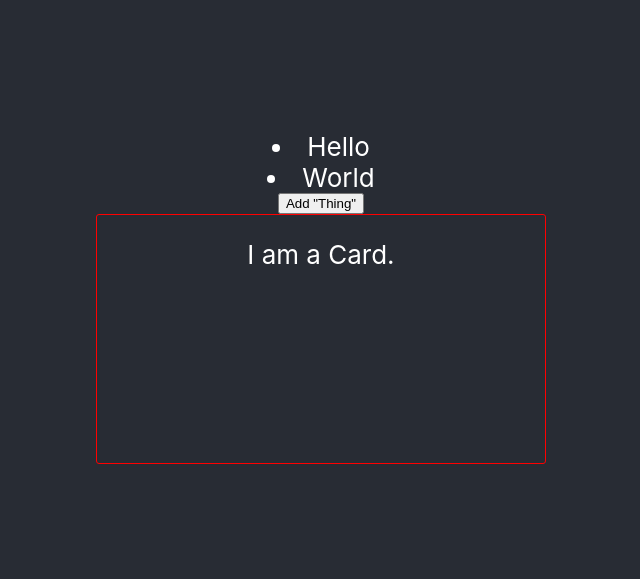
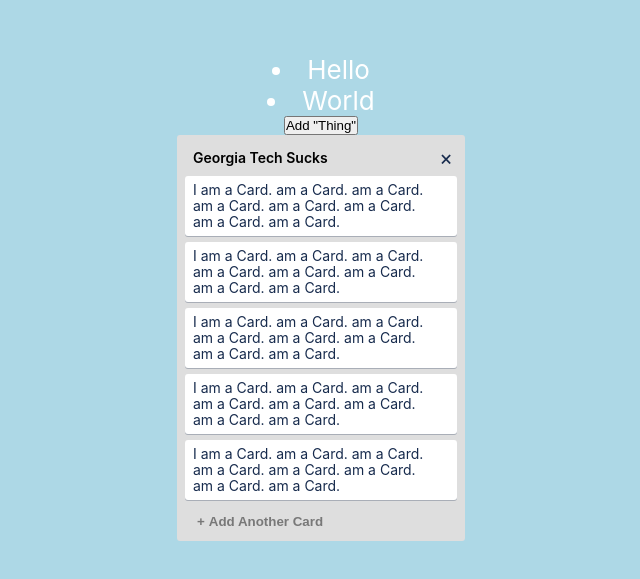
Before and after one commit to thescripted/trello_client, a React (Create React App) app: page / in a window 1280 px wide. Shown: the part 103-682 px from the top of the page, without its empty margins (319-959 px from the left). Built offline with nearby package versions, Linux system fonts and the light colour scheme.

Commit message:
Rough layout, CSS styling

```diff
--- a/src/App.css
+++ /dev/null
@@ -1,38 +0,0 @@
-.App {
-  text-align: center;
-}
-
-.App-logo {
-  height: 40vmin;
-  pointer-events: none;
-}
-
-@media (prefers-reduced-motion: no-preference) {
-  .App-logo {
-    animation: App-logo-spin infinite 20s linear;
-  }
-}
-
-.App-header {
-  background-color: #282c34;
-  min-height: 100vh;
-  display: flex;
-  flex-direction: column;
-  align-items: center;
-  justify-content: center;
-  font-size: calc(10px + 2vmin);
-  color: white;
-}
-
-.App-link {
-  color: #61dafb;
-}
-
-@keyframes App-logo-spin {
-  from {
-    transform: rotate(0deg);
-  }
-  to {
-    transform: rotate(360deg);
-  }
-}
--- a/src/App.js
+++ b/src/App.js
@@ -1,7 +1,7 @@
 import React from "react"
-import "./App.css"
 import { observer } from "mobx-react"
 import Card from "./components/Card"
+import List from "./components/List"
 
 export const App = observer(({ store }) => {
   window.store = store
@@ -12,7 +12,7 @@
           <li key={index}>{item}</li>
         ))}
         <button onClick={() => store.data.push("Thing")}> Add "Thing" </button>
-        <Card />
+        <List />
       </header>
     </div>
   )
--- a/src/components/Card.js
+++ b/src/components/Card.js
@@ -1,8 +1,23 @@
-import React from "react"
+import React, { useState } from "react"
 import styles from "../css/Card.module.css"
 
 const Card = () => {
-  return <div className={styles.card}>I am a Card.</div>
+  const [hovered, setHovered] = useState(false)
+  return (
+    <div
+      className={styles.component}
+      onMouseOver={() => setHovered(true)}
+      onMouseLeave={() => setHovered(false)}
+    >
+      <span className={styles.maintext}>
+        I am a Card. am a Card. am a Card. am a Card. am a Card. am a Card. am a Card. am a Card.
+      </span>
+      <span
+        className={hovered ? styles.icon : styles.iconspace}
+        onClick={() => console.log("Delete")}
+      ></span>
+    </div>
+  )
 }
 
 export default Card
--- /dev/null
+++ b/src/components/List.js
@@ -0,0 +1,39 @@
+import React from "react"
+import styles from "../css/List.module.css"
+import Card from "./Card"
+
+const List = () => {
+  return (
+    <div className={styles.mainContainer}>
+      <div className={styles.listContainer}>
+        {/* Does not yet support auto resizing*/}
+        <textarea
+          className={styles.textarea}
+          rows={1}
+          defaultValue='Georgia Tech Sucks'
+          onKeyPress={e => {
+            if (e.key === "Enter") {
+              e.target.blur() // Remove Focus
+            }
+          }}
+        ></textarea>
+        <span className={styles.icon}></span>
+      </div>
+      <div className={styles.cardContainer}>
+        <Card />
+        <Card />
+        <Card />
+        <Card />
+        <Card />
+      </div>
+      <div className={styles.listFooter}>
+        <button className={styles.newCardButton}>
+          <span className={styles.plusIcon}></span>
+          <p>Add Another Card</p>
+        </button>
+      </div>
+    </div>
+  )
+}
+
+export default List
--- a/src/css/Card.module.css
+++ b/src/css/Card.module.css
@@ -1,9 +1,53 @@
-.card {
-  width: 400px;
-  height: 200px;
-  padding: 24px;
-  border: 1px solid red;
+.component {
+  display: flex;
+  flex-direction: row;
+  justify-content: space-between;
+  align-items: center;
+  width: 100%;
+  box-sizing: border-box;
+  min-height: 32px;
+  padding: 6px 8px;
   border-radius: 3px;
-  background: transparent;
-  color: white;
+  box-shadow: 0 1px 0 rgba(9, 30, 66, 0.25);
+  white-space: normal;
+  background-color: white;
+  line-height: 16px;
+  margin: 6px 0;
 }
+
+.component:first-child {
+  margin: 0;
+}
+
+.component:hover {
+  color: rgb(9, 30, 66);
+  background-color: rgb(244, 244, 244);
+}
+
+.maintext {
+  text-align: left;
+}
+
+.icon {
+  height: 16px;
+  width: 16px;
+  border-radius: 3px;
+  padding: 2px 4px 4px;
+  cursor: pointer;
+}
+
+.iconspace {
+  height: 20px;
+  width: 20px;
+  border-radius: 3px;
+  padding: 2px 4px 4px;
+  cursor: pointer;
+}
+
+.icon::before {
+  content: "🗙";
+}
+
+.icon:hover {
+  background-color: rgb(233, 233, 233);
+}
--- /dev/null
+++ b/src/css/List.module.css
@@ -0,0 +1,72 @@
+.mainContainer {
+  background: rgb(222, 222, 222);
+  font-size: 14px;
+  border-radius: 3px;
+  width: 272px; /* Hoist to Container ? */
+  padding: 4px 8px;
+  color: rgb(23, 43, 77); /* Hoist this up to Container */
+}
+
+.cardContainer {
+  /* Update this with ovefflow handling, maybe spacing if possible. */
+}
+
+.listContainer {
+  padding: 6px 0;
+  display: flex;
+  align-items: center;
+}
+
+.textarea {
+  width: 100%;
+  font: inherit;
+  font-weight: 600;
+  background-color: transparent;
+  resize: none;
+  border: none;
+  cursor: pointer;
+  transition: background-color 0.2s;
+  overflow: hidden;
+  padding: 4px 8px;
+}
+
+.textarea:focus {
+  background-color: rgb(244, 244, 244);
+}
+
+.icon {
+  height: 16px;
+  width: 16px;
+  border-radius: 3px;
+  padding: 2px 4px 4px;
+  cursor: pointer;
+}
+
+.icon::before {
+  content: "🗙";
+}
+
+.icon:hover {
+  background-color: rgb(200, 200, 200);
+}
+
+.newCardButton {
+  border-radius: 3px;
+  color: rgb(120, 120, 120);
+  font-weight: 600;
+  background: transparent;
+  border: none;
+  width: 100%;
+  padding: 8px 12px;
+  text-align: left;
+  cursor: pointer;
+}
+
+.newCardButton:hover {
+  background-color: rgb(200, 200, 200);
+}
+.plusIcon::before {
+  content: "+";
+  float: left;
+  margin-right: 4px;
+}
--- a/src/index.css
+++ b/src/index.css
@@ -8,6 +8,12 @@
 
 code {
   font-family: source-code-pro, Menlo, Monaco, Consolas, "Courier New", monospace;
+}
+
+p,
+button {
+  margin: 0;
+  padding: 0;
 }
 
 .App {
@@ -26,7 +32,7 @@
 }
 
 .App-header {
-  background-color: #282c34;
+  background-color: lightblue;
   min-height: 100vh;
   display: flex;
   flex-direction: column;
```
